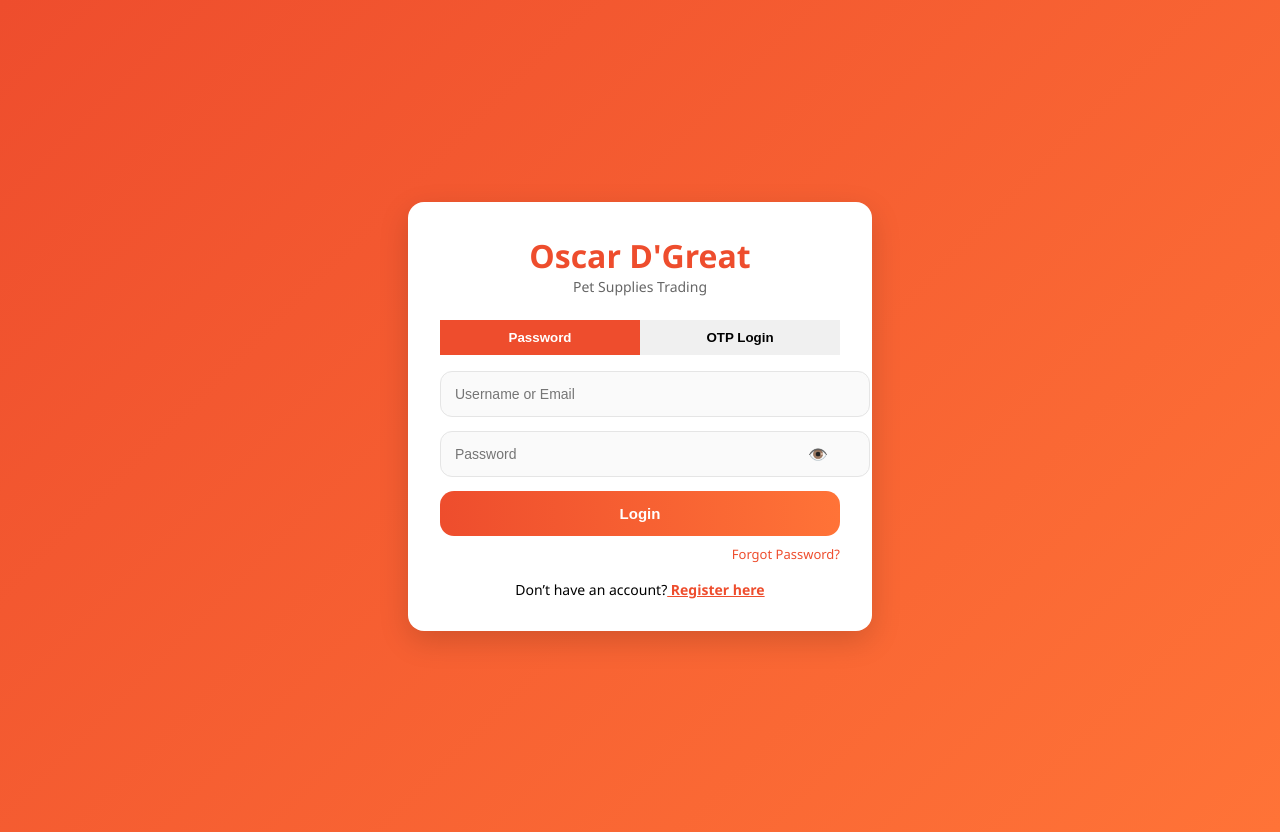
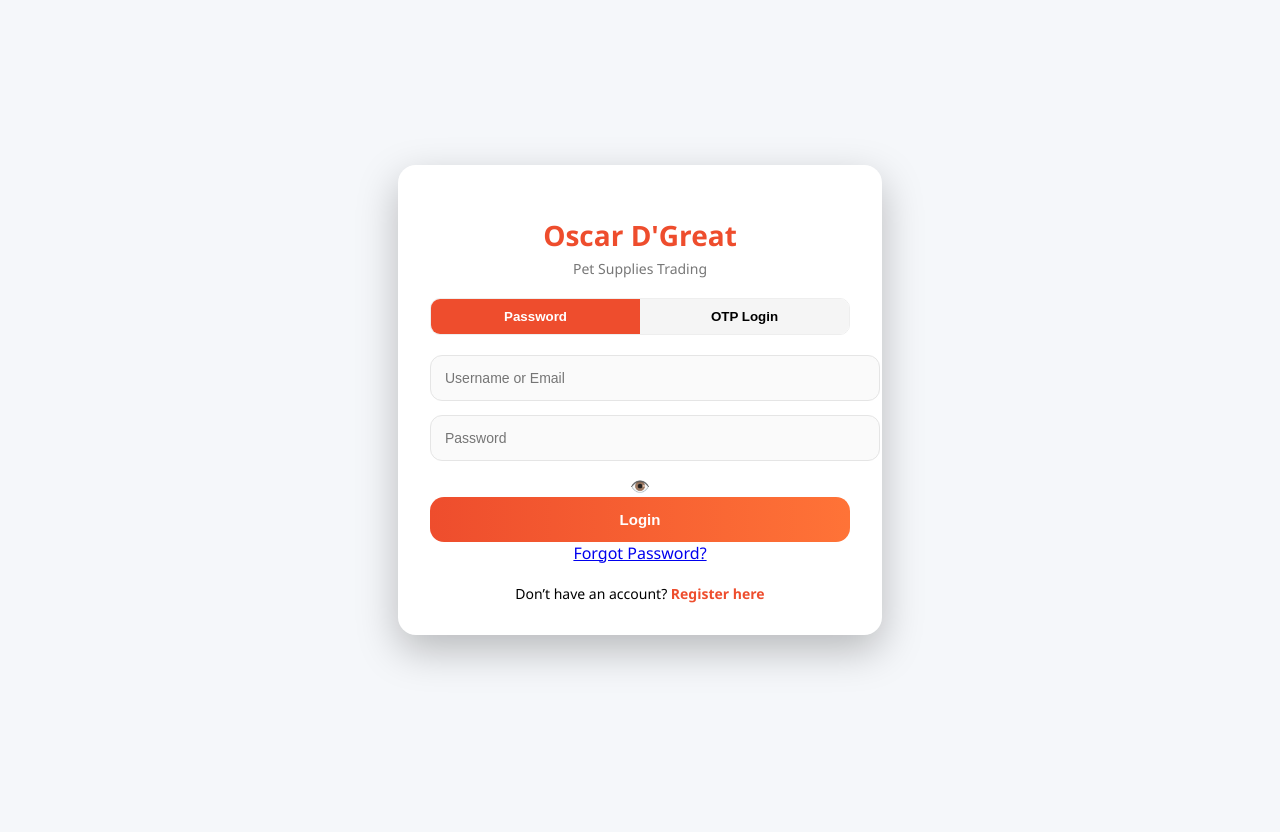
Before and after one commit to cyrose22/capstone-frontend, a React (Vite) app: page / in a window 1280 px wide. After the commit the page ends 800 px from the top, so only its background shows below. Built offline with nearby package versions, Linux system fonts and the light colour scheme.

Commit message:
update login

```diff
--- a/src/UI/Login/login.css
+++ b/src/UI/Login/login.css
@@ -1,6 +1,7 @@
 body {
   font-family: 'Inter', sans-serif;
-  background: #f5f5f5;
+  margin: 0;
+  background: linear-gradient(135deg, #ee4d2d, #ff6a3d);
 }
 
 .login-container {
@@ -8,47 +9,49 @@ body {
   display: flex;
   justify-content: center;
   align-items: center;
-  background: linear-gradient(135deg, #ee4d2d, #ff7337);
-  padding: 1rem;
 }
 
 .login-card {
-  background: white;
+  background: #ffffff;
   width: 100%;
-  max-width: 400px;
-  border-radius: 16px;
+  max-width: 420px;
   padding: 2rem;
-  box-shadow: 0 10px 30px rgba(0,0,0,0.15);
+  border-radius: 18px;
+  box-shadow: 0 15px 40px rgba(0,0,0,0.25);
+  text-align: center;
+  transition: 0.3s ease;
+  backdrop-filter: blur(5px);
 }
 
-.brand-section {
-  text-align: center;
-  margin-bottom: 1.5rem;
+.login-card h1 {
+  color: #ee4d2d;
+  margin-bottom: 4px;
+  font-size: 28px;
 }
 
-.brand-section h1 {
-  margin: 0;
-  color: #ee4d2d;
+.login-card p {
+  color: #777;
+  font-size: 14px;
+  margin-bottom: 20px;
 }
 
-.brand-section p {
-  margin: 0;
-  font-size: 14px;
-  color: #666;
-}
-
+/* Tabs */
 .login-tabs {
   display: flex;
-  margin-bottom: 1rem;
+  margin-bottom: 20px;
+  border-radius: 10px;
+  overflow: hidden;
+  border: 1px solid #eee;
 }
 
 .login-tabs button {
   flex: 1;
   padding: 10px;
   border: none;
-  background: #f0f0f0;
   cursor: pointer;
+  background: #f5f5f5;
   font-weight: 600;
+  transition: 0.3s;
 }
 
 .login-tabs button.active {
@@ -56,65 +59,64 @@ body {
   color: white;
 }
 
+.login-tabs button:hover {
+  opacity: 0.9;
+}
+
+/* Inputs */
 input {
   width: 100%;
-  padding: 12px;
-  margin-bottom: 12px;
-  border-radius: 8px;
+  padding: 13px;
+  margin-bottom: 14px;
+  border-radius: 10px;
   border: 1px solid #ddd;
+  font-size: 14px;
+  transition: 0.3s;
 }
 
-.password-wrapper {
-  position: relative;
+input:focus {
+  outline: none;
+  border-color: #ee4d2d;
+  box-shadow: 0 0 0 3px rgba(238, 77, 45, 0.15);
 }
 
-.password-wrapper span {
-  position: absolute;
-  right: 12px;
-  top: 12px;
-  cursor: pointer;
+/* OTP style */
+.otp-section input {
+  text-align: center;
+  letter-spacing: 5px;
+  font-size: 18px;
 }
 
+/* Button */
 .primary-btn {
   width: 100%;
-  padding: 12px;
-  background: #ee4d2d;
+  padding: 13px;
+  background: linear-gradient(135deg, #ee4d2d, #ff6a3d);
   color: white;
   border: none;
-  border-radius: 8px;
+  border-radius: 10px;
   font-weight: bold;
   cursor: pointer;
+  transition: 0.3s ease;
 }
 
 .primary-btn:hover {
-  background: #d84322;
+  transform: translateY(-2px);
+  box-shadow: 0 8px 20px rgba(238, 77, 45, 0.3);
 }
 
-.extra-links {
-  text-align: right;
-  margin-top: 6px;
-}
-
-.extra-links a {
-  font-size: 13px;
-  color: #ee4d2d;
-  text-decoration: none;
-}
-
+/* Links */
 .register-link {
-  margin-top: 1rem;
-  text-align: center;
+  margin-top: 18px;
   font-size: 14px;
 }
 
 .register-link a {
   color: #ee4d2d;
   font-weight: 600;
+  text-decoration: none;
 }
 
-.message {
-  text-align: center;
-  font-size: 13px;
-  margin-top: 8px;
-  color: red;
+.register-link a:hover {
+  text-decoration: underline;
 }
```
